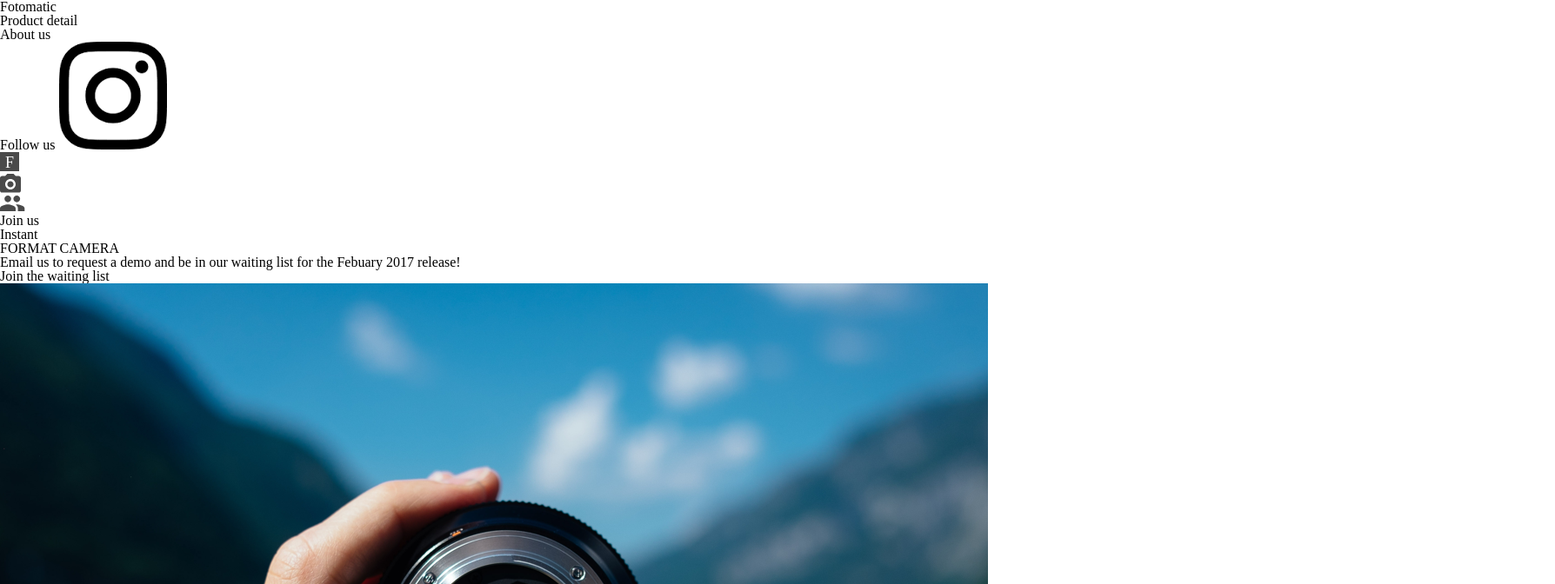
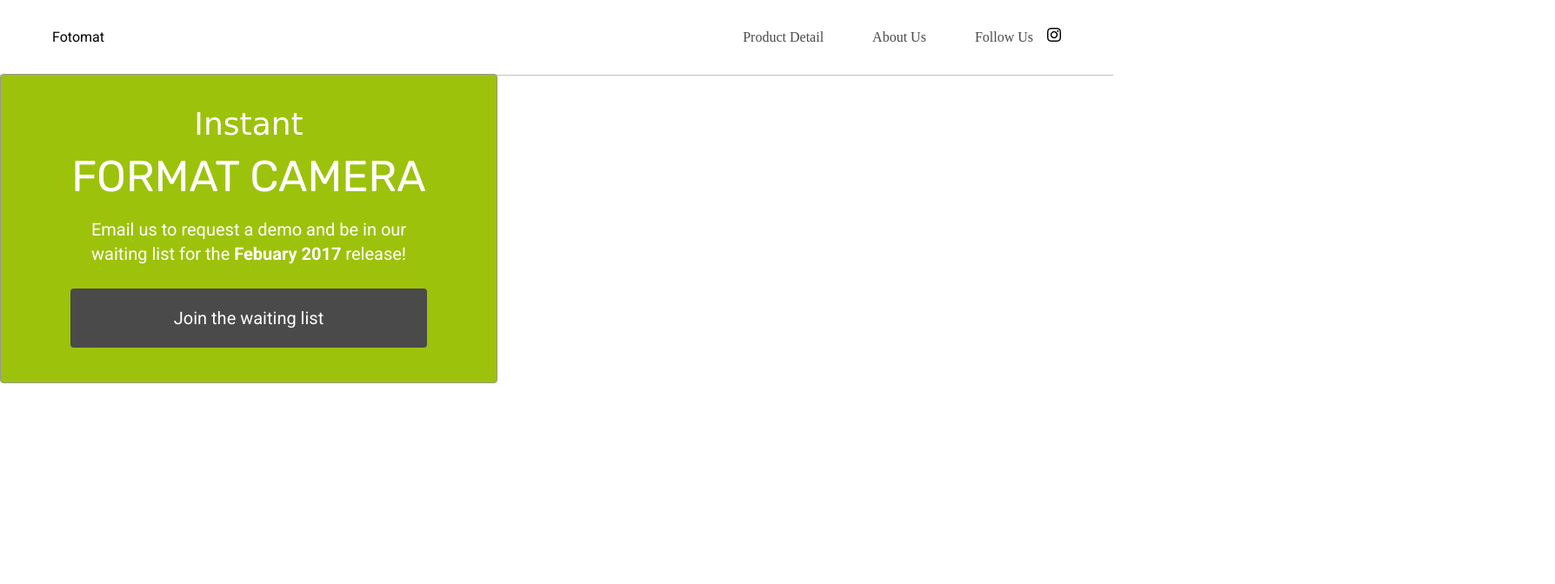
Before and after one commit to NorbertSapi/fotomatic, a plain HTML site: page capstone_fotomatic_start (2)/F1C1_start/index.html in a window 1280 px wide. Shown: the top 672 px of the page at 87% size, 1788 px wide, since content can reach past the window. Drawn offline with Linux system fonts and the light colour scheme; files whose address does not match are found by name; a web font is replaced by a local one.

Commit message:
add elements to header

```diff
--- a/capstone_fotomatic_start (2)/F1C1_start/index.html
+++ b/capstone_fotomatic_start (2)/F1C1_start/index.html
@@ -5,13 +5,14 @@
   <link href="https://fonts.googleapis.com/css?family=Rubik" rel="stylesheet">
   <link href="https://fonts.googleapis.com/css?family=Roboto:300,400,600,700" rel="stylesheet">
   <link rel="stylesheet" href="./resources/css/reset.css">
+  <link rel="stylesheet" href="./resources/css/style.css">
   <meta charset="UTF-8">
 </head>
 <body>
   <!-- Header -->
   <header>
     <div class="content">
-      <a href="index.html" class="desktop logo">Fotomatic</a>
+      <a href="index.html" class="desktop logo">Fotomat</a>
       <nav class="desktop">
         <ul>
           <li><a href="#">Product detail</a></li>
--- a/capstone_fotomatic_start (2)/F1C1_start/resources/css/style.css
+++ b/capstone_fotomatic_start (2)/F1C1_start/resources/css/style.css
@@ -41,13 +41,15 @@ header {
   width: 100%;
   border-bottom: solid 1px #c6c1c1;
   background-color: white;
-
 }
 
 header .content {
   display: flex;
   align-items: center;
   padding: 1.875rem;
+  margin-left: 30px;
+  margin-right: 30px;
+
 }
 
 header .logo {
@@ -57,19 +59,23 @@ header .logo {
 header nav ul {
   display: flex;
   font-size: 148px;
+  float: right;
 }
 
 nav li {
   padding-left: 3.5rem;
   display: inline-block;
-  font-size: 148px;
+
 }
 
 nav a {
   vertical-align: bottom;
   line-height: 1.6;
   font-size: 1rem;
-  color: #4a4a4a;
+  color: #4A4A4A;
+  font-family: Roboto-Regular;
+  float: left;
+  text-transform: capitalize;
 
 }
 
@@ -112,6 +118,7 @@ header .mobile {
     background-color: #9dc20b;
     line-height: 1.6;
     color: white;
+    margin: 3px 8px;
   }
 }
 
```
